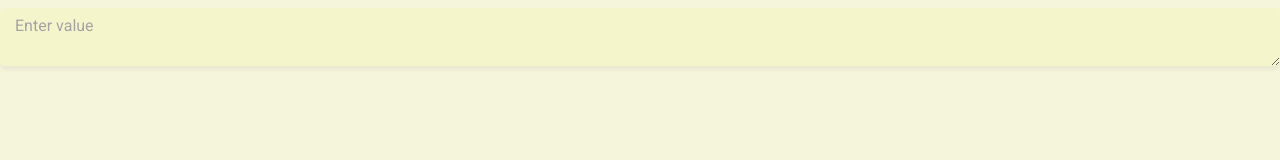
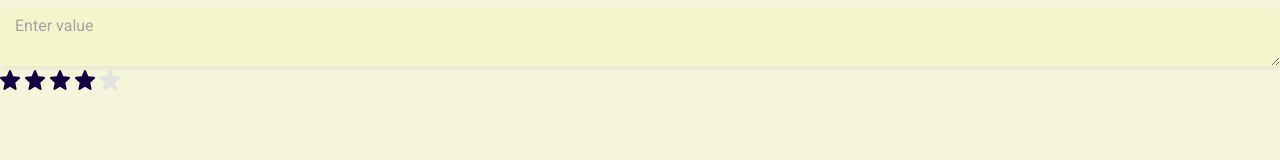
Before and after one commit to shohjahon1code/shakhdemy-edu, a Next.js app: page / in a window 1280 px wide. Shown: the part 133-293 px from the top of the page. Built offline with nearby package versions, Linux system fonts and the light colour scheme.

Commit message:
added rating and card components

```diff
--- /dev/null
+++ b/src/components/card/card.module.css
@@ -0,0 +1,9 @@
+.card {
+  box-shadow: 0 4px 4px rgba(0, 0, 0, 0.05);
+  border-radius: 5px;
+  background-color: rgba(255, 255, 255, 0.22);
+}
+
+.primary {
+  background-color: var(--white);
+}
--- /dev/null
+++ b/src/components/card/card.tsx
@@ -0,0 +1,15 @@
+import { CardProps } from "./card.props";
+import classes from './card.module.css';
+import cn from 'classnames';
+
+const Card = ({ children, color, className, ...props }: CardProps): JSX.Element => {
+  return (
+    <div className={cn(classes.card,className, {
+      [classes.primary]: color === 'primary'
+    })} {...props}>
+      {children}
+    </div >
+  );
+};
+
+export default Card;
--- a/src/components/index.ts
+++ b/src/components/index.ts
@@ -4,3 +4,5 @@ export { default as Tag } from "./tag/tag";
 export { default as Button } from "./button/button";
 export { default as Input } from "./input/input";
 export { default as TextArea } from "./text-area/text-area";
+export { default as Rating } from "./rating/rating";
+export { default as Card } from "./card/card";
--- a/src/components/input/input.tsx
+++ b/src/components/input/input.tsx
@@ -3,7 +3,7 @@ import classes from './input.module.css';
 import cn from 'classnames';
 import { InputProps } from './input.props';
 
-const Input = ({ className, ...props }: InputProps) => {
+const Input = ({ className, ...props }: InputProps):JSX.Element => {
   return (
     <input className={cn(classes.input, className)} {...props} />
   );
--- /dev/null
+++ b/src/components/rating/rating.module.css
@@ -0,0 +1,11 @@
+.filled svg {
+  fill: var(--primary);
+}
+
+.star {
+  margin-right: 5px;
+}
+
+.editable {
+  cursor: pointer;
+}
--- /dev/null
+++ b/src/components/rating/rating.tsx
@@ -0,0 +1,55 @@
+import React, { useEffect, useState } from 'react';
+import { RatingProps } from './rating.props';
+import classes from './rating.module.css';
+import cn from 'classnames';
+import StarIcon from './star.svg';
+
+const Rating = ({ rating, isEditable = false, setRating, ...props }: RatingProps): JSX.Element => {
+  const [ratingArray, setRatingArray] = useState<JSX.Element[]>(new Array(5).fill(<></>));
+
+  const renderRating = (currentRating: number) => {
+    const updatedArray = ratingArray.map((r: JSX.Element, idx: number) => (
+      <span className={cn(classes.star, {
+        [classes.filled]: idx < currentRating,
+        [classes.editable]: isEditable,
+      })}
+        onMouseEnter={() => changeRatingDisplay(idx + 1)}
+        onMouseLeave={() => changeRatingDisplay(rating)}
+        onClick={() => clickRatingHandler(idx + 1)}
+      >
+        <StarIcon />
+      </span>
+    ));
+
+    setRatingArray(updatedArray);
+  };
+
+  const changeRatingDisplay = (idx: number) => {
+    if (!isEditable) {
+      return;
+    }
+    renderRating(idx);
+  };
+
+  const clickRatingHandler = (idx: number) => {
+    if (!isEditable || !setRating) {
+      return;
+    }
+
+    setRating(idx);
+  };
+
+  useEffect(() => {
+    renderRating(rating);
+  }, [rating]);
+
+  return (
+    <div className={cn(classes.rating)} {...props}>
+      {ratingArray.map((rating, i) => (
+        <span key={i}>{rating}</span>
+      ))}
+    </div>
+  );
+};
+
+export default Rating;
--- a/src/components/text-area/text-area.tsx
+++ b/src/components/text-area/text-area.tsx
@@ -3,7 +3,7 @@ import classes from './text-area.module.css';
 import cn from 'classnames';
 import { TextAreaProps } from './text-area.props';
 
-const TextArea = ({ className, ...props }: TextAreaProps) => {
+const TextArea = ({ className, ...props }: TextAreaProps): JSX.Element => {
   return (
     <textarea className={cn(classes.textarea, className)} {...props}></textarea>
   );
--- a/src/pages/index.tsx
+++ b/src/pages/index.tsx
@@ -1,8 +1,11 @@
 import React, { useState } from 'react';
-import { Button, Heading, Input, Tag, Text, TextArea } from '../components';
+import { Button, Heading, Input, Rating, Tag, Text, TextArea } from '../components';
 
 const Home = () => {
   const [isClick, setIsClick] = useState<boolean>(true);
+  const [rating, setRating] = useState<number>(4);
+
+
   return (
     <div>
       <Heading tag='h4'>heading</Heading>
@@ -16,7 +19,8 @@ const Home = () => {
       <br />
       <Input placeholder='Enter' /><br />
       <br />
-      <TextArea placeholder='Enter value' />
+      <TextArea placeholder='Enter value' /><br />
+      <Rating rating={rating} setRating={setRating} isEditable={true} />
     </div>
   );
 };
```
Also changed, not shown: src/components/card/card.props.ts (added, +7 -0 lines), src/components/rating/rating.props.ts (added, +7 -0 lines), src/components/rating/star.svg (added).
